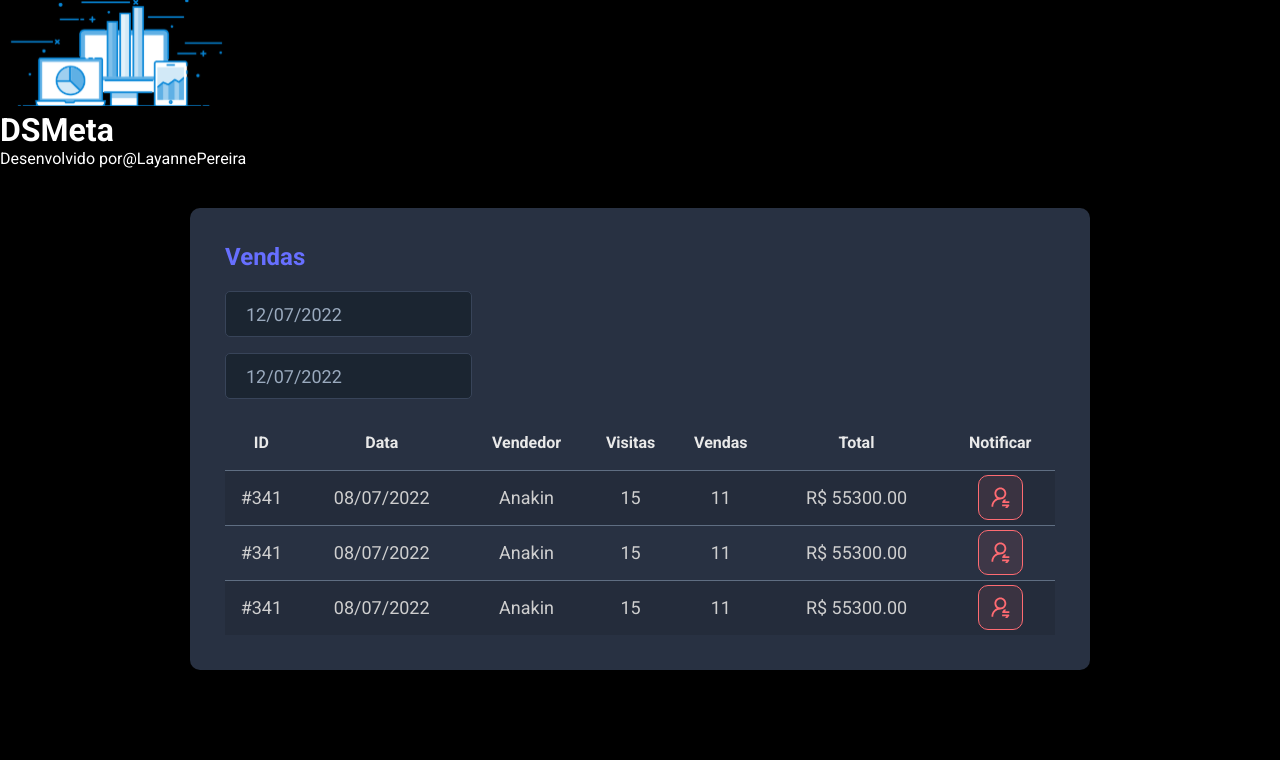
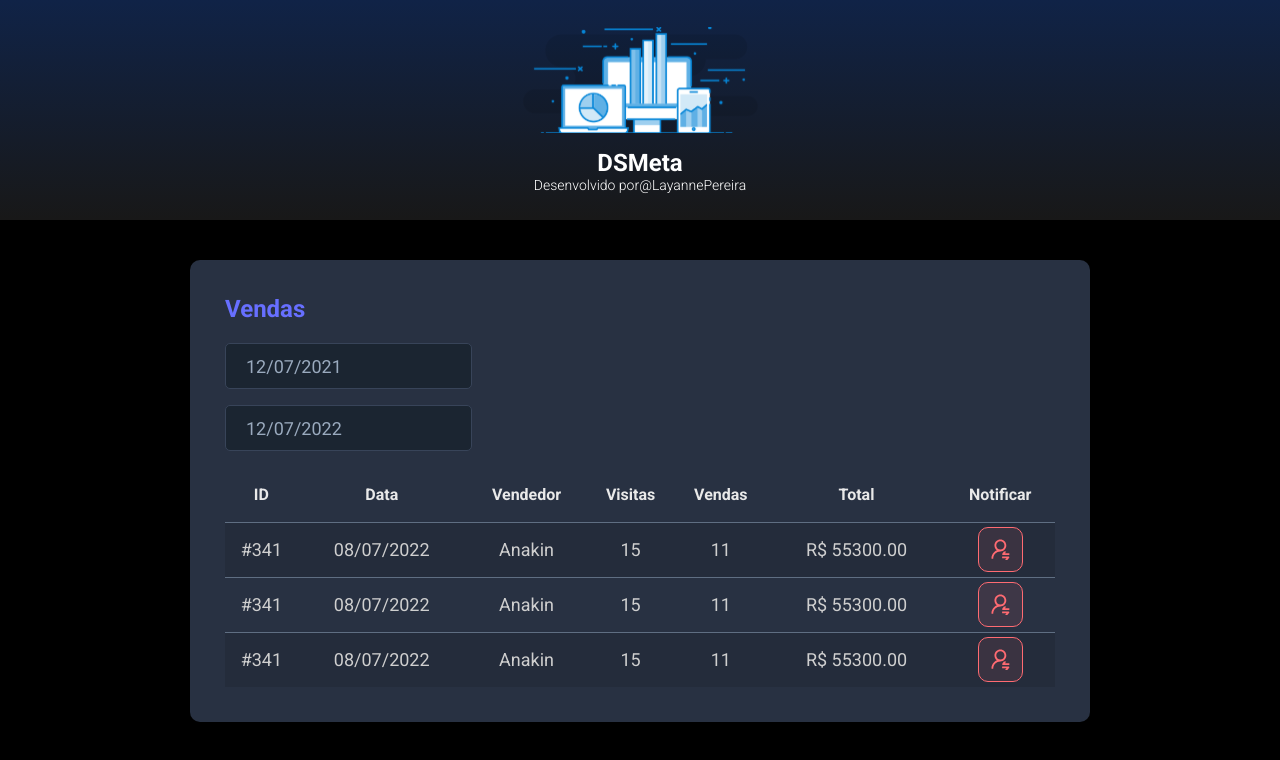
Before and after one commit to LayannePereira/DSMeta, a React (Vite) app in the folder frontend/: page / in a window 1280 px wide. Shown: the top 760 px of the page. Built offline with nearby package versions, Linux system fonts and the light colour scheme.

Commit message:
useState

```diff
--- a/frontend/src/components/SalesCard/index.tsx
+++ b/frontend/src/components/SalesCard/index.tsx
@@ -1,3 +1,4 @@
+import { useState } from "react";
 import DatePicker from "react-datepicker";
 import "react-datepicker/dist/react-datepicker.css";
 import NotificationButton from '../NotificationButton';
@@ -5,22 +6,28 @@
 
 function SalesCard() {
 
+    const min = new Date(new Date().setDate(new Date().getDate() - 365));
+    const max = new Date();
+
+    const [minDate, setMinDate] = useState(min);
+    const [maxDate, setMaxDate] = useState(max);
+
     return (
         <div className="dsmeta-card">
             <h2 className="dsmeta-sales-title">Vendas</h2>
             <div>
                 <div className="dsmeta-form-control-container">
                     <DatePicker
-                        selected={new Date()}
-                        onChange={(date: Date) => { }}
+                        selected={minDate}
+                        onChange={(date: Date) => setMinDate(date)}
                         className="dsmeta-form-control"
                         dateFormat="dd/MM/yyyy"
                     />
                 </div>
                 <div className="dsmeta-form-control-container">
                     <DatePicker
-                        selected={new Date()}
-                        onChange={(date: Date) => { }}
+                        selected={maxDate}
+                        onChange={(date: Date) => setMaxDate(date)}
                         className="dsmeta-form-control"
                         dateFormat="dd/MM/yyyy"
                     />
```
Also changed, not shown: frontend/src/components/Header/index.tsx (+4 -3 lines).
